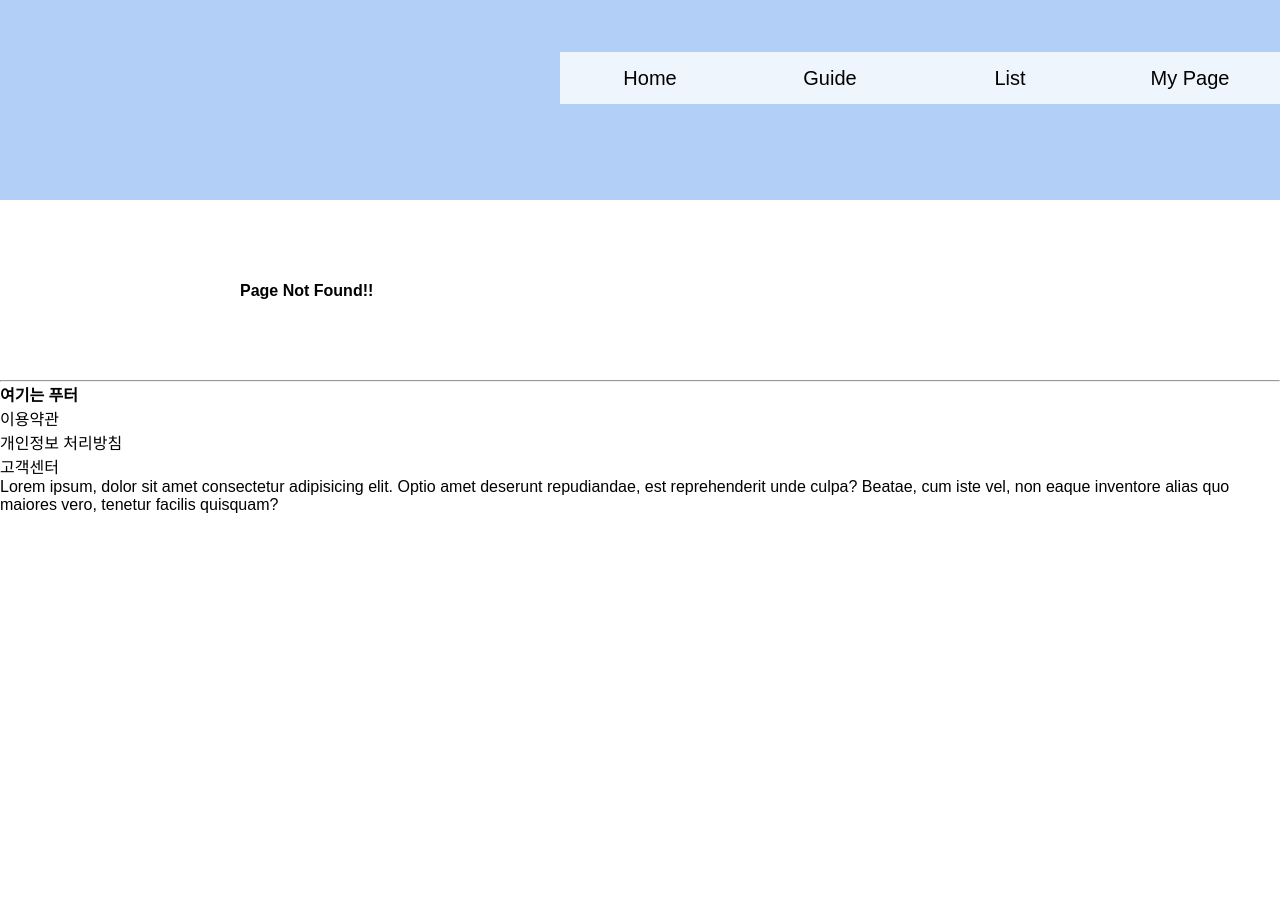
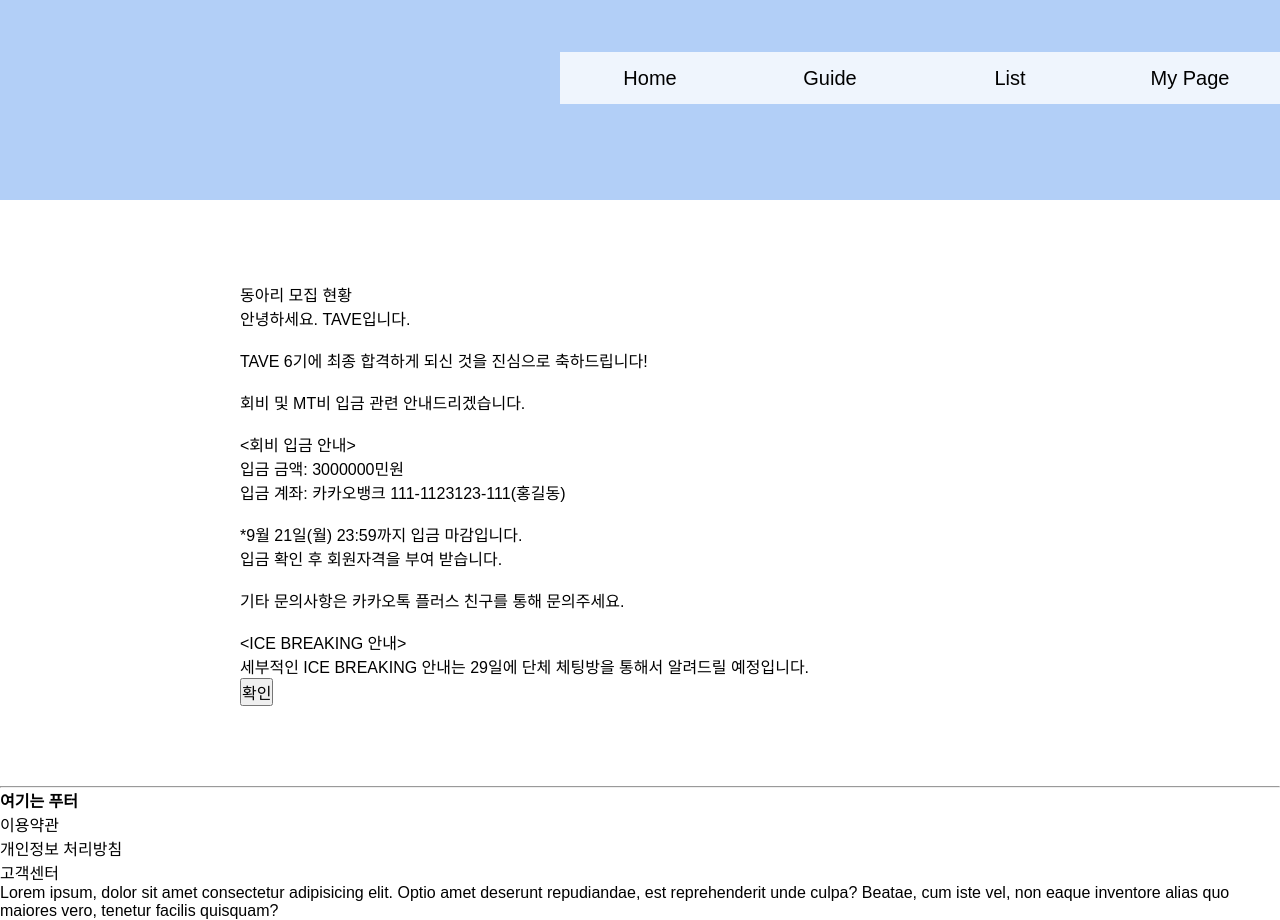
Before and after one commit to Kim-Hyunjo/MoZIP, a React (Create React App) app in the folder front/: page /mypage/notice in a window 1280 px wide. Before the commit the page ends 800 px from the top, so only its background shows below. Built offline with nearby package versions, Linux system fonts and the light colour scheme.

Commit message:
feat: Add mypage/notice Page

```diff
--- a/front/src/App.tsx
+++ b/front/src/App.tsx
@@ -33,6 +33,7 @@ import Use from './pages/about/Use';
 import Open from './pages/circle/Open';
 import detailPage1 from './pages/detailPage1';
 import SelfIntroduction from './pages/SelfIntroduction';
+import myPageNotice from './pages/mypage/myPageNotice';
 function App() {
   return (
     <Router>
@@ -123,6 +124,7 @@ function App() {
             <Route exact path="/mypage" component={mypage} />
             <Route exact path="/mypage/edit" component={myPageEdit} />
             <Route exact path="/mypage/status" component={mypageStatus} />
+            <Route exact path="/mypage/notice" component={myPageNotice} />
             <Route
               exact
               path="/mypage/introduction"
--- /dev/null
+++ b/front/src/pages/mypage/myPageNotice.tsx
@@ -0,0 +1,33 @@
+import { BrowserRouter as Router, Route, Link } from 'react-router-dom';
+import React, { useState } from 'react';
+
+const myPageNotice = () => {
+  return (
+    <div>
+      <div>동아리 모집 현황</div>
+      <div>안녕하세요. TAVE입니다.</div>
+      <br />
+      <div>TAVE 6기에 최종 합격하게 되신 것을 진심으로 축하드립니다!</div>
+      <br />
+      <div>회비 및 MT비 입금 관련 안내드리겠습니다.</div>
+      <br />
+      <div>&lt;회비 입금 안내&gt;</div>
+      <div>입금 금액: 3000000민원</div>
+      <div>입금 계좌: 카카오뱅크 111-1123123-111(홍길동)</div>
+      <br />
+      <div>*9월 21일(월) 23:59까지 입금 마감입니다.</div>
+      <div>입금 확인 후 회원자격을 부여 받습니다.</div>
+      <br />
+      <div>기타 문의사항은 카카오톡 플러스 친구를 통해 문의주세요.</div>
+      <br />
+      <div>&lt;ICE BREAKING 안내&gt;</div>
+      <div>
+        세부적인 ICE BREAKING 안내는 29일에 단체 체팅방을 통해서 알려드릴
+        예정입니다.
+      </div>
+      <button>확인</button>
+    </div>
+  );
+};
+
+export default myPageNotice;
```
